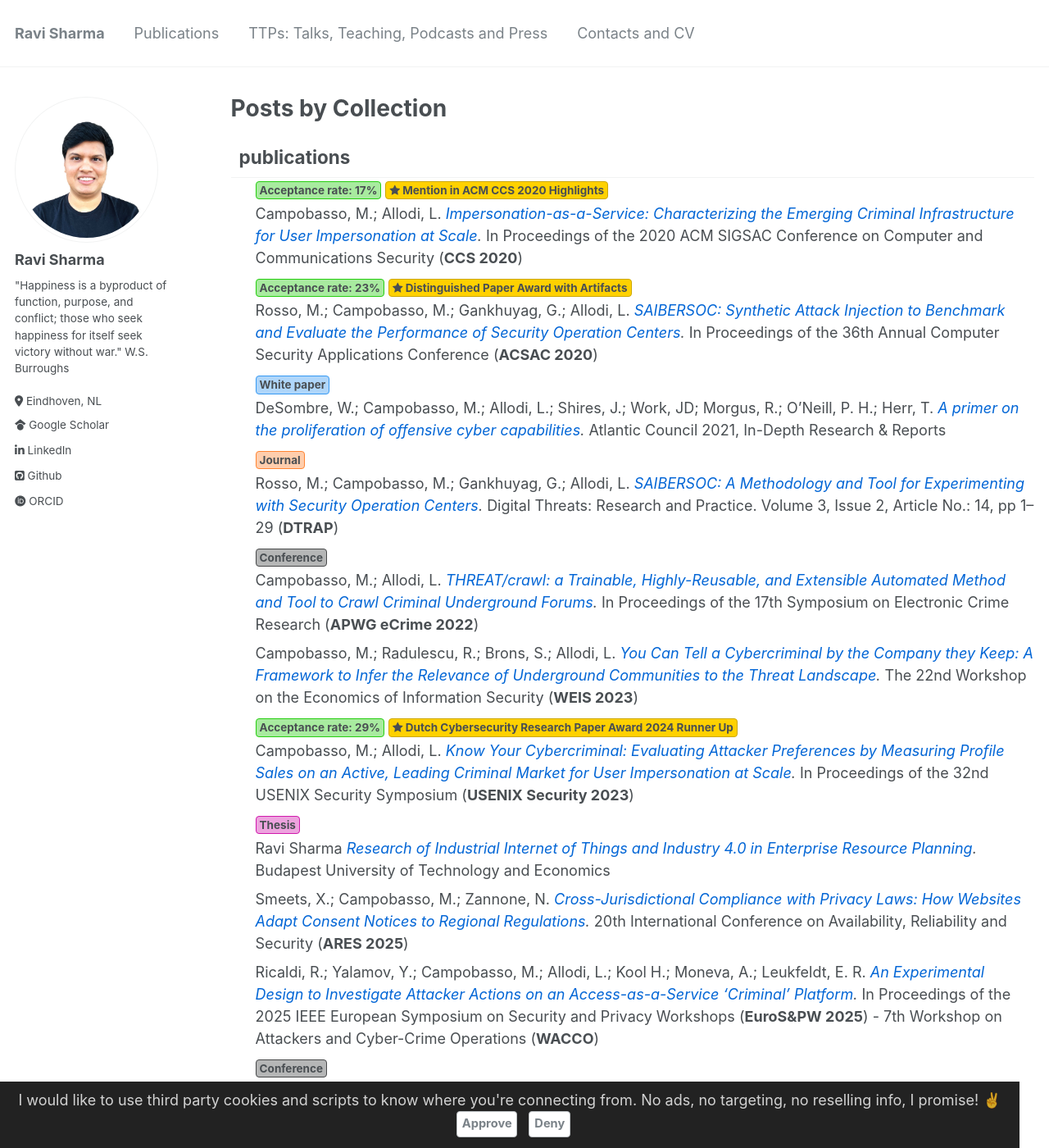
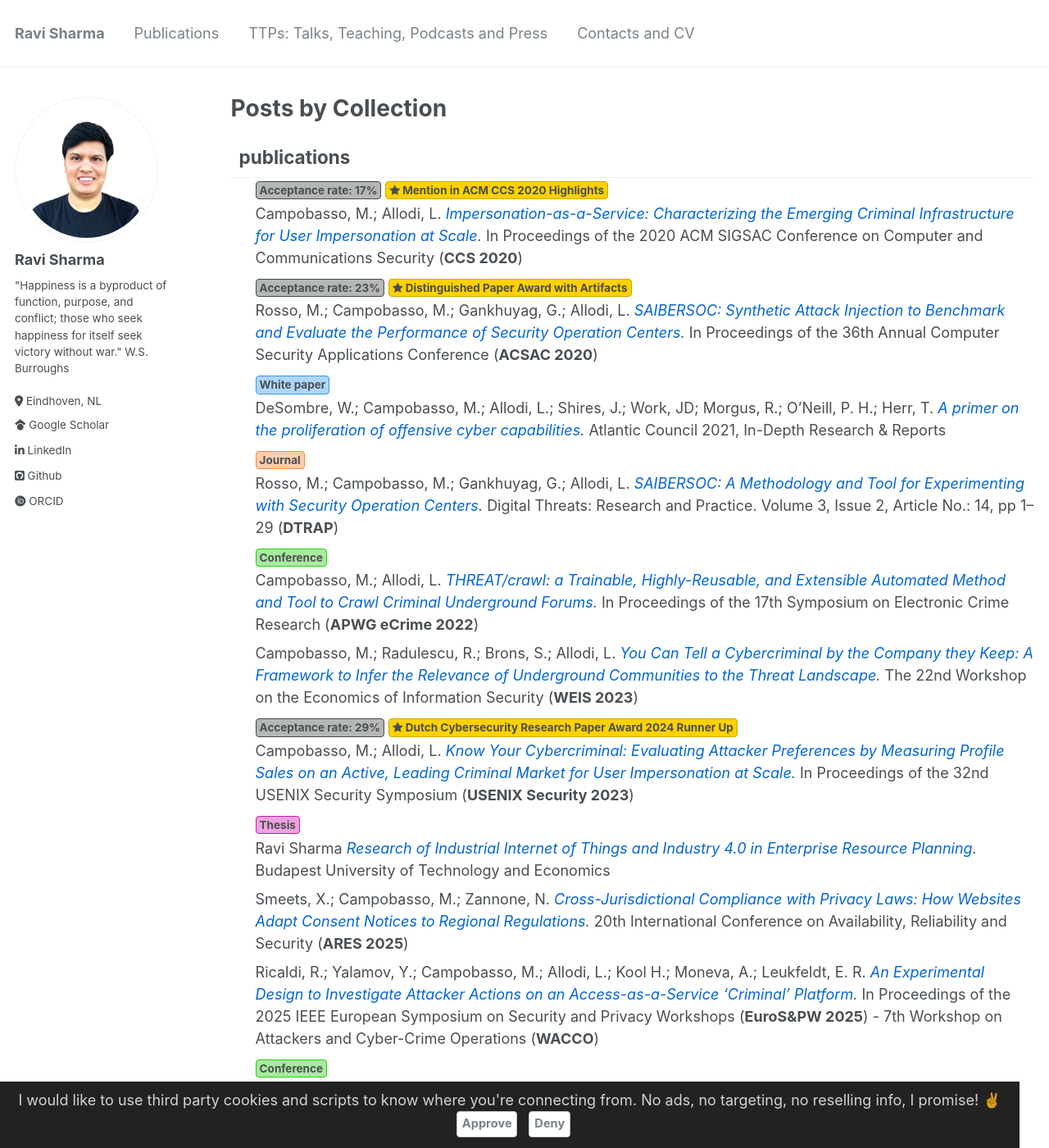
Before and after one commit to ravi33s/ravi33s.github.io, a Jekyll site: the page built from _pages/collection-archive.html, in a window 1280 px wide and 1400 px high. Shown: the whole window at 82% size. Built offline with Jekyll 4.4.1, drawn with Linux system fonts in a browser that asks for light colours.

Commit message:
Update _variables.scss

```diff
--- a/_sass/_variables.scss
+++ b/_sass/_variables.scss
@@ -73,14 +73,14 @@ $info-color                 : #0366d6;
 $video-color                : #000000;
 $slides-color               : #C2B280;
 
-$conference-color           : #474849;
-$conference-color-hover     : #5d5e5f;
+$conference-color           : #26ce10;
+$conference-color-hover     : #2ae112;
 $whitepaper-color           : #3699f3;
 $whitepaper-color-hover     : #63b0f5;
 $journal-color              : #ff8533;
 $journal-color-hover        : #ffa366;
-$badge-color                : #26ce10;
-$badge-color-hover          : #2ae112;
+$badge-color                : #474849;
+$badge-color-hover          : #5d5e5f;
 $award-color                : #ffd100;
 $award-color-hover          : #ffdc00;
 $thesis-color               : #d119ad;
```
